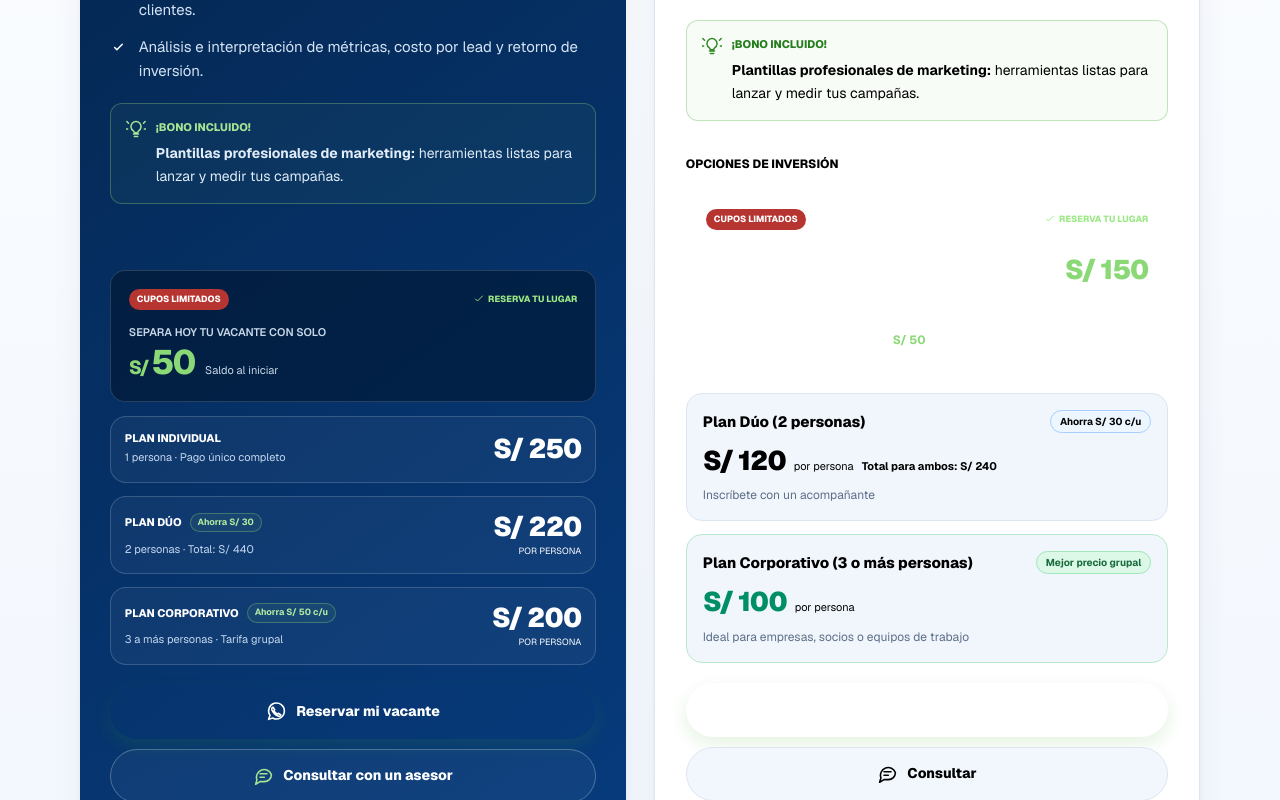
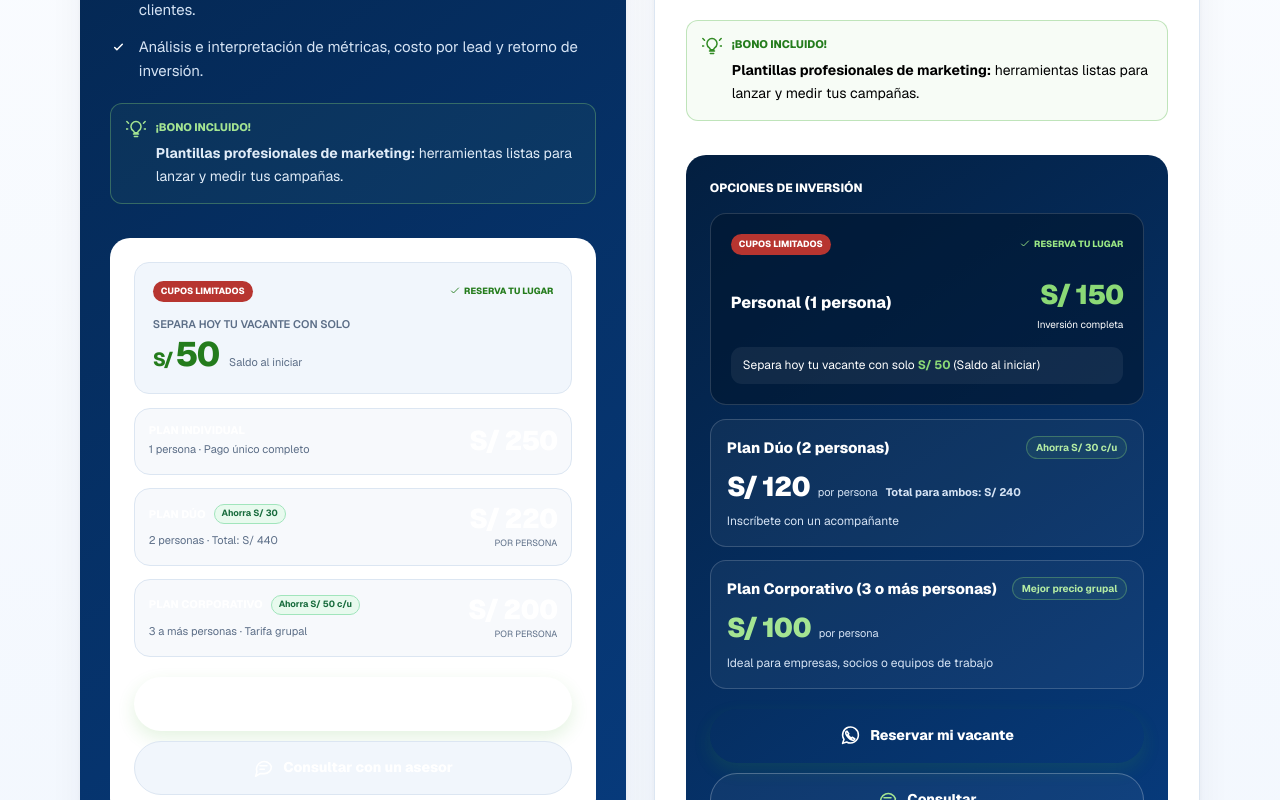
Before and after one commit to expandeteconsultora/expandete, a Next.js app: page /cursos/publicidad-en-redes-sociales in a window 1280 px wide. Shown: the part 3540-4340 px from the top of the page. Built offline with nearby package versions, Linux system fonts and the light colour scheme; no server answers.

Commit message:
Payasada del Pequeno

```diff
--- a/components/courses/social-ads.module.css
+++ b/components/courses/social-ads.module.css
@@ -127,7 +127,8 @@
 .bonus > svg { width: 20px; height: 20px; flex: none; color: #328b24; }
 .bonus h4 { color: #247c1c; font-size: 11px; font-weight: 800; text-transform: uppercase; }
 .bonus p { margin-top: 6px; font-size: 14px; line-height: 1.65; }
-.cardBottom { margin-top: auto; padding-top: 34px; }
+.cardBottom { margin-top: auto; padding: 24px; border-radius: 20px; color: white; background: linear-gradient(145deg, #031f40, #073b7d); }
+.bonus + .cardBottom { margin-top: 34px; }
 .reservation { padding: 18px; border-radius: 15px; color: white; background: var(--color-navy); }
 .reservationLabels { display: flex; flex-wrap: wrap; align-items: center; justify-content: space-between; gap: 9px; font-size: 9px; font-weight: 800; line-height: 1.4; text-transform: uppercase; }
 .reservationLabels > span:first-child { padding: 4px 8px; border-radius: 999px; background: #b73530; }
@@ -178,13 +179,29 @@
 .featuredCard .bonus { border-color: #8bd97655; background: #8bd9760d; }
 .featuredCard .bonus h4, .featuredCard .bonus > svg { color: #a4e492; }
 .featuredCard .bonus p { color: #e0ecf8; }
-.featuredCard .reservation { border: 1px solid #ffffff26; background: #00172f99; }
-.featuredCard .investmentTier { border-color: #ffffff2b; color: white; background: #ffffff0b; }
-.featuredCard .investmentTier p { color: #c5d8ef; }
-.featuredCard .savingBadge { border-color: #8bd97655; color: #b4eca3; background: #8bd97612; }
-.featuredCard .consultButton { border-color: #ffffff40; color: white; background: #ffffff0b; }
-.featuredCard .consultButton svg { color: #a4e492; }
-.featuredCard .consultButton:hover { background: #ffffff20; }
+.cardBottom .personalInvestment { border: 1px solid #ffffff26; background: #00172f99; }
+.cardBottom .investmentTier { border-color: #ffffff2b; color: white; background: #ffffff0b; }
+.cardBottom .investmentTier p, .cardBottom .tierPrice > span { color: #d5e3f4; }
+.cardBottom .tierPrice strong { color: white; }
+.cardBottom .corporateTier .tierPrice strong { color: #a4e492; }
+.cardBottom .savingBadge { border-color: #8bd97655; color: #b4eca3; background: #8bd97612; }
+.cardBottom .consultButton { border-color: #ffffff40; color: white; background: #ffffff0b; }
+.cardBottom .consultButton svg { color: #a4e492; }
+.cardBottom .consultButton:hover { background: #ffffff20; }
+.featuredCard .cardBottom { color: var(--color-navy); background: white; }
+.featuredCard .reservation { border: 1px solid #dce6f2; color: var(--color-navy); background: #f1f6fc; }
+.featuredCard .reservationLabels > span:first-child { color: white; }
+.featuredCard .reservationLabels > span:last-child { color: #247c1c; }
+.featuredCard .reservation > p, .featuredCard .reservationAmount > span { color: #5c6e87; }
+.featuredCard .reservationAmount > strong { color: #247c1c; }
+.featuredCard .investmentTier { border-color: #dce6f2; color: var(--color-navy); background: #f7f9fc; }
+.featuredCard .investmentTier p { color: #5c6e87; }
+.featuredCard .cardBottom .tierPrice strong { color: var(--color-navy); }
+.featuredCard .tierPrice > span { color: #5c6e87; }
+.featuredCard .savingBadge { border-color: #a1e5bc; color: #176b3c; background: #e8faee; }
+.featuredCard .consultButton { border-color: #dce6f2; color: var(--color-navy); background: #f1f6fc; }
+.featuredCard .consultButton svg { color: var(--course-blue); }
+.featuredCard .consultButton:hover { background: #e4effb; }
 .cardActions { display: flex; flex-direction: column; gap: 10px; margin-top: 20px; }
 .cardActions .primaryButton { flex: none; padding-inline: 15px; font-size: 14px; }
 .cardActions .consultButton { flex: none; padding-inline: 16px; font-size: 14px; }
@@ -213,6 +230,7 @@
 }
 
 @media (max-width: 767px) {
+  .cardBottom { padding: 18px 14px; }
   .hero { padding-top: 118px; padding-bottom: 65px; }
   .heroGrid { grid-template-columns: 1fr; gap: 36px; }
   .hero h1 { max-width: 570px; margin-top: 20px; font-size: clamp(38px, 8.6vw, 58px); }
```
